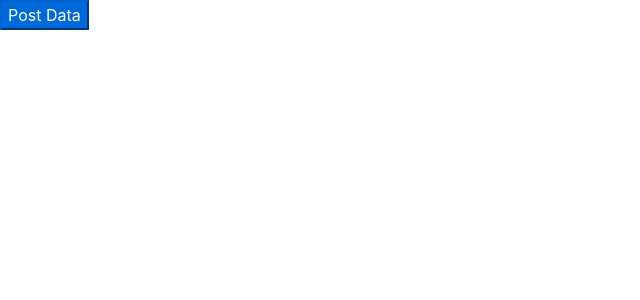
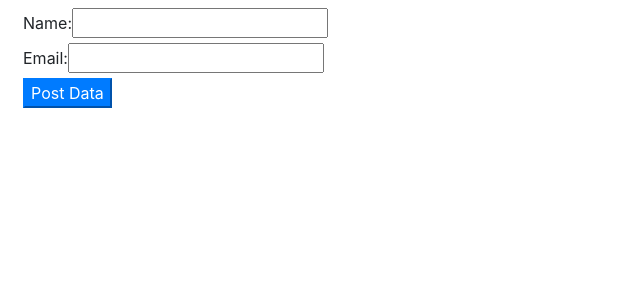
Before and after one commit to SurbhiBisarwal/welcome, an Angular app: page / in a window 1280 px wide. Shown: the top 300 px of the page, without its empty margins (0-640 px from the left). Built offline with nearby package versions, Linux system fonts and the light colour scheme.

Commit message:
Post Student Details   NG-B1#3

```diff
--- a/src/app/app.component.html
+++ b/src/app/app.component.html
@@ -1,4 +1,10 @@
-<button class="btn-primary" (click)="postData()">Post Data</button>
-<div>
-  {{ strData }}
+<div class="container m-2">
+  <label>Name:</label>
+  <input type="text" /><br />
+  <label>Email:</label>
+  <input type="text" /><br />
+  <button class="btn-primary" (click)="postData()">Post Data</button>
+  <div>
+    {{ strData }}
+  </div>
 </div>
--- a/src/app/app.component.ts
+++ b/src/app/app.component.ts
@@ -7,14 +7,23 @@ import { NetService } from "./net.service";
 })
 export class AppComponent {
   urlPost = "https://dummy.restapiexample.com/api/v1/create";
-  cList = ["India", "France", "USA", "Japan"];
   strData: string = "";
 
   constructor(private netService: NetService) {}
 
   postData() {
-    this.netService.postData(this.urlPost, this.cList).subscribe((postresp) => {
-      this.strData = JSON.stringify(postresp);
-    });
+    this.netService
+      .postData(this.urlPost, {
+        name: "John Doe",
+        email: "john.doe@example.com",
+      })
+      .subscribe(
+        (postresp) => {
+          this.strData = JSON.stringify(postresp);
+        },
+        (error) => {
+          this.strData = "Error: " + error.message;
+        }
+      );
   }
 }
--- a/src/app/net.service.ts
+++ b/src/app/net.service.ts
@@ -6,9 +6,9 @@ import { Injectable } from "@angular/core";
 })
 export class NetService {
   constructor(private httpClient: HttpClient) {}
-  getData(url) {
-    return this.httpClient.get(url);
-  }
+  // getData(url) {
+  //   return this.httpClient.get(url);
+  // }
   postData(url, data) {
     return this.httpClient.post(url, data);
   }
```
